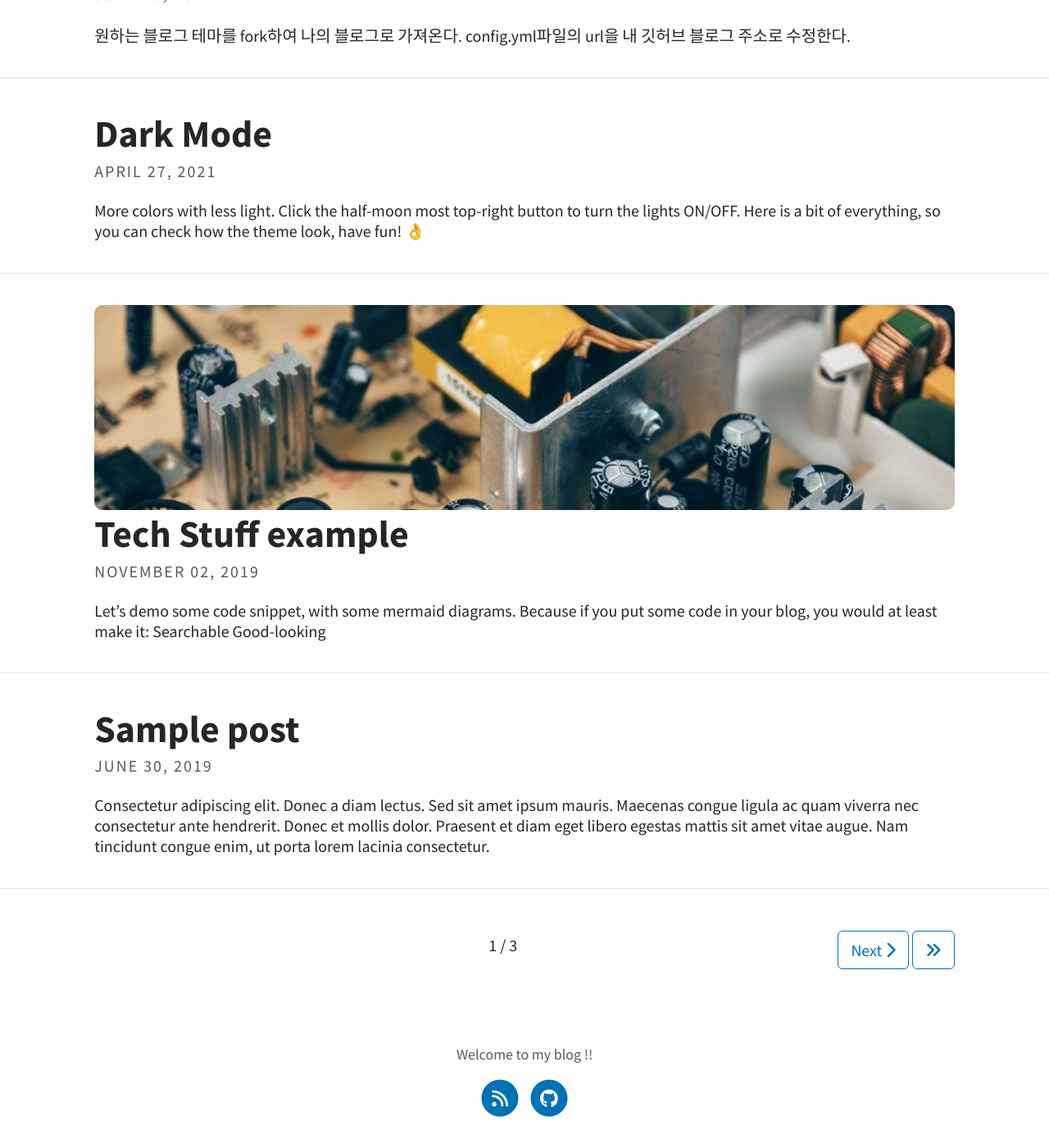
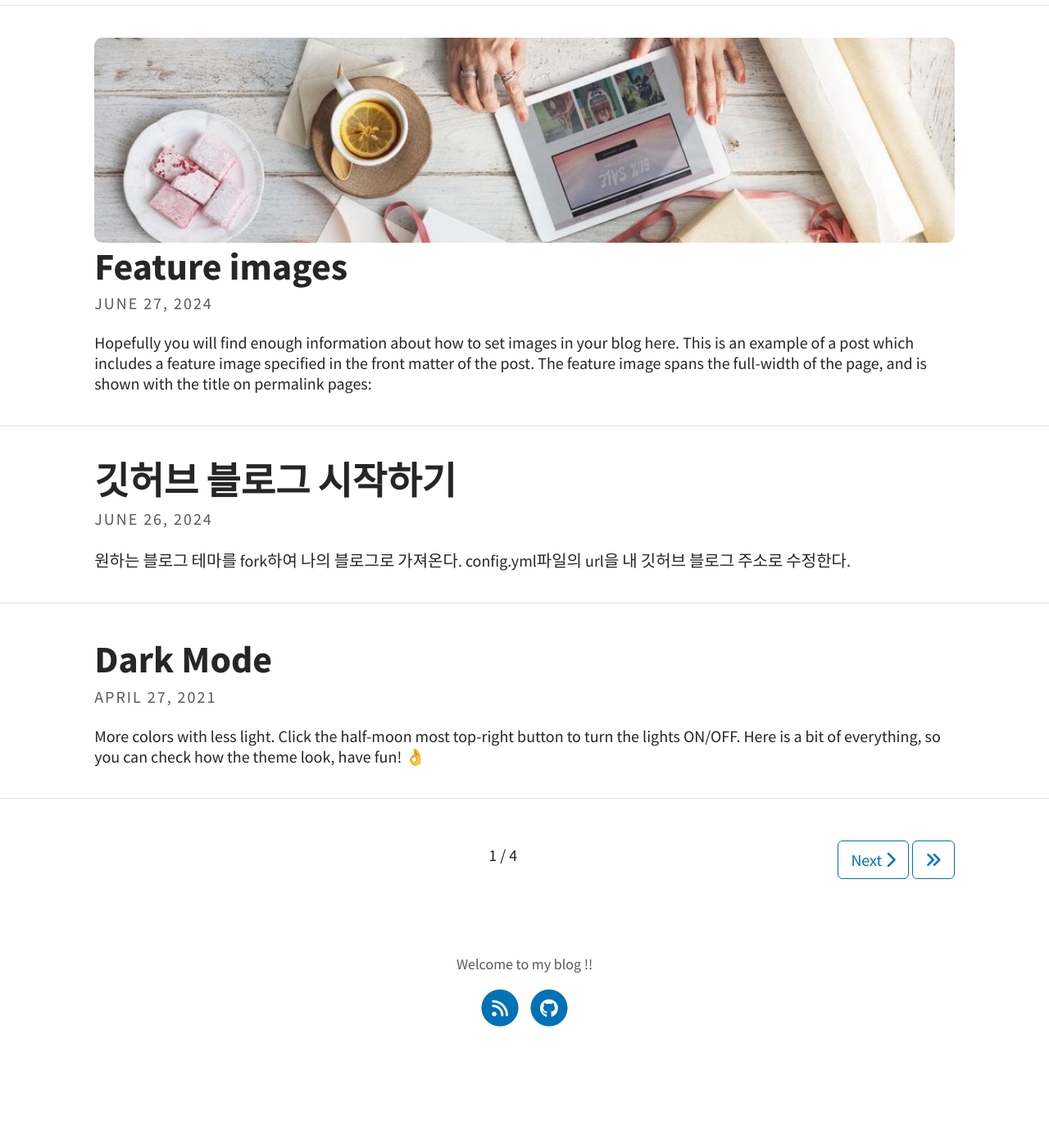
Before and after one commit to Yanghuiwon22/Yanghuiwon22.github.io, a Jekyll site: the page built from index.html, in a window 1280 px wide and 1400 px high, scrolled down 633 px. Shown: the whole window at 82% size. Built offline with Jekyll 4.4.1, drawn with Linux system fonts in a browser that asks for light colours; a script that is not in the unit is left out; the list of posts is cut into pages by our own code; after the commit the page ends 1923 px from its top, so only the background shows below that.

Commit message:
24.08.19 test

````diff
--- /dev/null
+++ b/_posts/2024-06-27-player.md
@@ -0,0 +1,60 @@
+---
+layout: post
+title: Feature images
+feature-img: "assets/img/feature-img/desk-messy.jpeg"
+thumbnail: "assets/img/thumbnails/feature-img/desk-messy.jpeg"
+tags: [Test, Image]
+categories: Example
+---
+
+Hopefully you will find enough information about how to set images in your blog here.
+This is an example of a post which includes a feature image specified in the front matter of the post.
+The feature image spans the full-width of the page, and is shown with the title on permalink pages:
+
+```yaml
+feature-img: "assets/img/feature-img/desk-messy.jpeg"
+thumbnail: "assets/img/thumbnails/feature-img/desk-messy.jpeg"
+```
+
+You can also use a thumbnail, a smaller version of the same image to improve loading of the page.
+The thumbnail will also be used when you share your article on other platform (linkedin, whatsapp, facebook, ...).
+
+>  - And now it is working
+
+You can also add images aligned in your post using the `aligner` include.
+Make sure to separate all of the image path from in a string separated with `,`.
+It by default look into `assets/img/` so give the path from there, example:
+
+{% highlight ruby %}
+{% raw %}
+{% include aligner.html images="pexels/book-glass.jpeg,triangle.png" %}
+{% endraw %}
+{% endhighlight %}
+
+{% include aligner.html images="pexels/book-glass.jpeg,feature-img/desk-messy.jpeg" %}
+
+
+Here you have two images side by side, but you can set more and set the amount per columns
+(by specifying the number of columns or let it be automatic using `"auto"`):
+
+{% highlight ruby %}
+{% raw %}
+{% include aligner.html images="portfolio/cabin.png,portfolio/cake.png,portfolio/circus.png" column=3 %}
+{% endraw %}
+{% endhighlight %}
+
+{% include aligner.html images="portfolio/cabin.png,portfolio/cake.png,portfolio/circus.png" column=3 %}
+
+it also works with only one images, it is made to display it smaller than normally.
+However you can just use the Markdown way of doing it to get the image normal sized and centered.
+
+{% highlight ruby %}
+{% raw %}
+# Markdown way (bigger)
+![Travel]({{ "/assets/img/pexels/computer.jpeg" | relative_url}})
+# Aligner with only One (50% of width)
+{% include aligner.html images="pexels/computer.jpeg" %}
+{% endraw %}
+{% endhighlight %}
+
+{% include aligner.html images="pexels/computer.jpeg" %}
````
Also changed, not shown: _portfolio/submarine.md (+13 -7 lines), _portfolio/tictactoe.md (+13 -7 lines), _posts/2024-08-19-what-is-docker.md (added, +10 -0 lines), assets/img/thumbnails/feature-img/docker.png (added).
